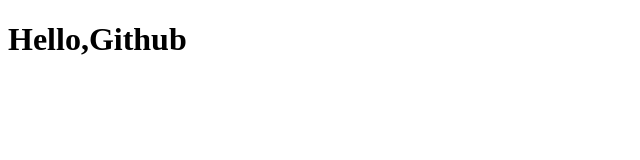
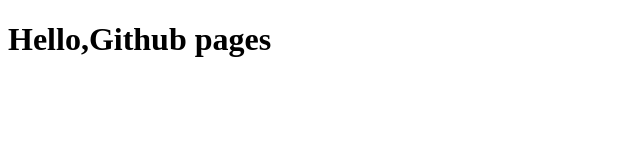
Before and after one commit to sugisho0912/ghpages-sample, a plain HTML site: page index.html in a window 1280 px wide. Shown: the whole page, without its empty margins (0-640 px from the left). Drawn offline with Linux system fonts and the light colour scheme.

Commit message:
Update index.html

```diff
--- a/index.html
+++ b/index.html
@@ -7,6 +7,6 @@
     <title>Document</title>
 </head>
 <body>
-    <h1>Hello,Github</h1>
+    <h1>Hello,Github pages</h1>
 </body>
 </html>
```
